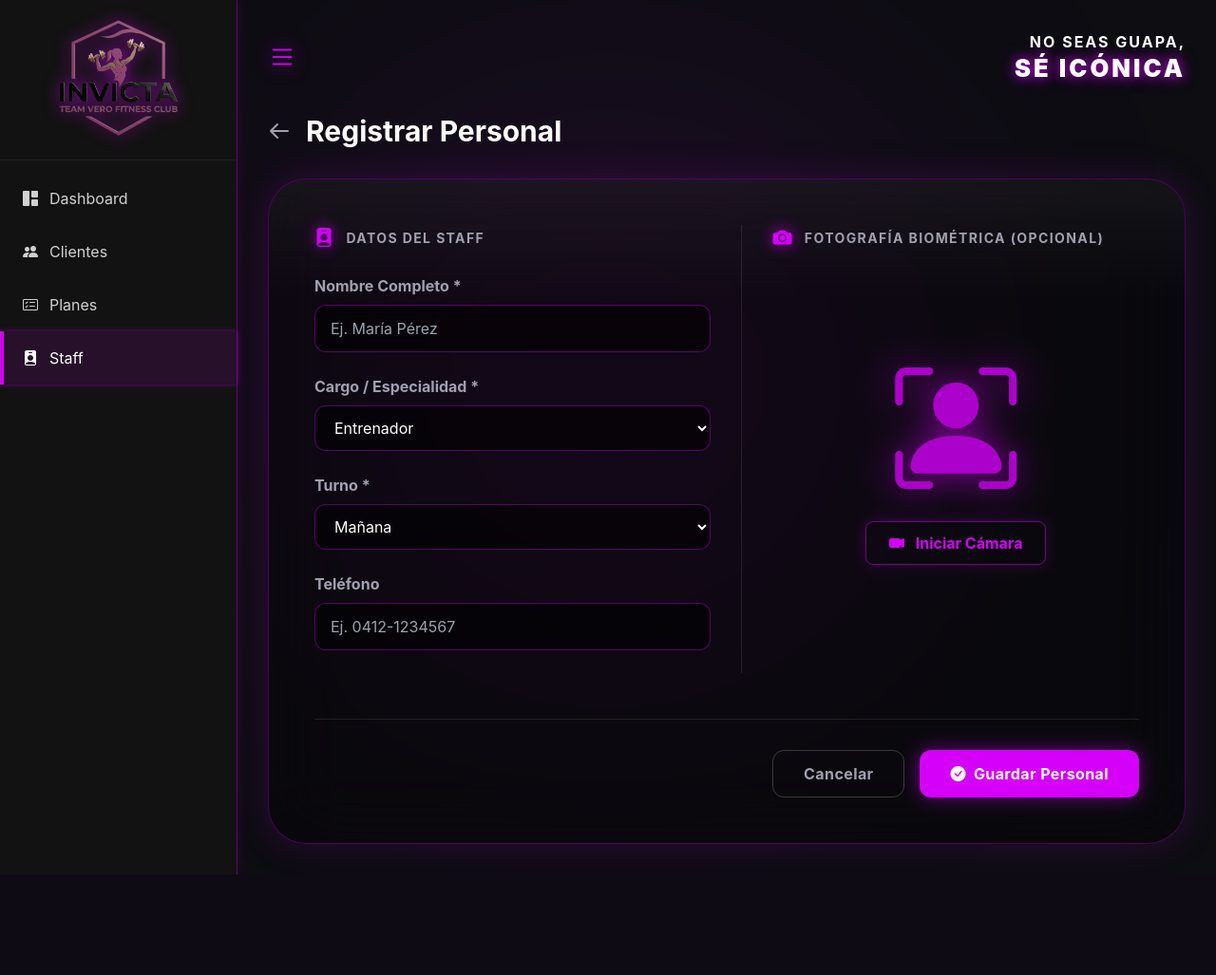
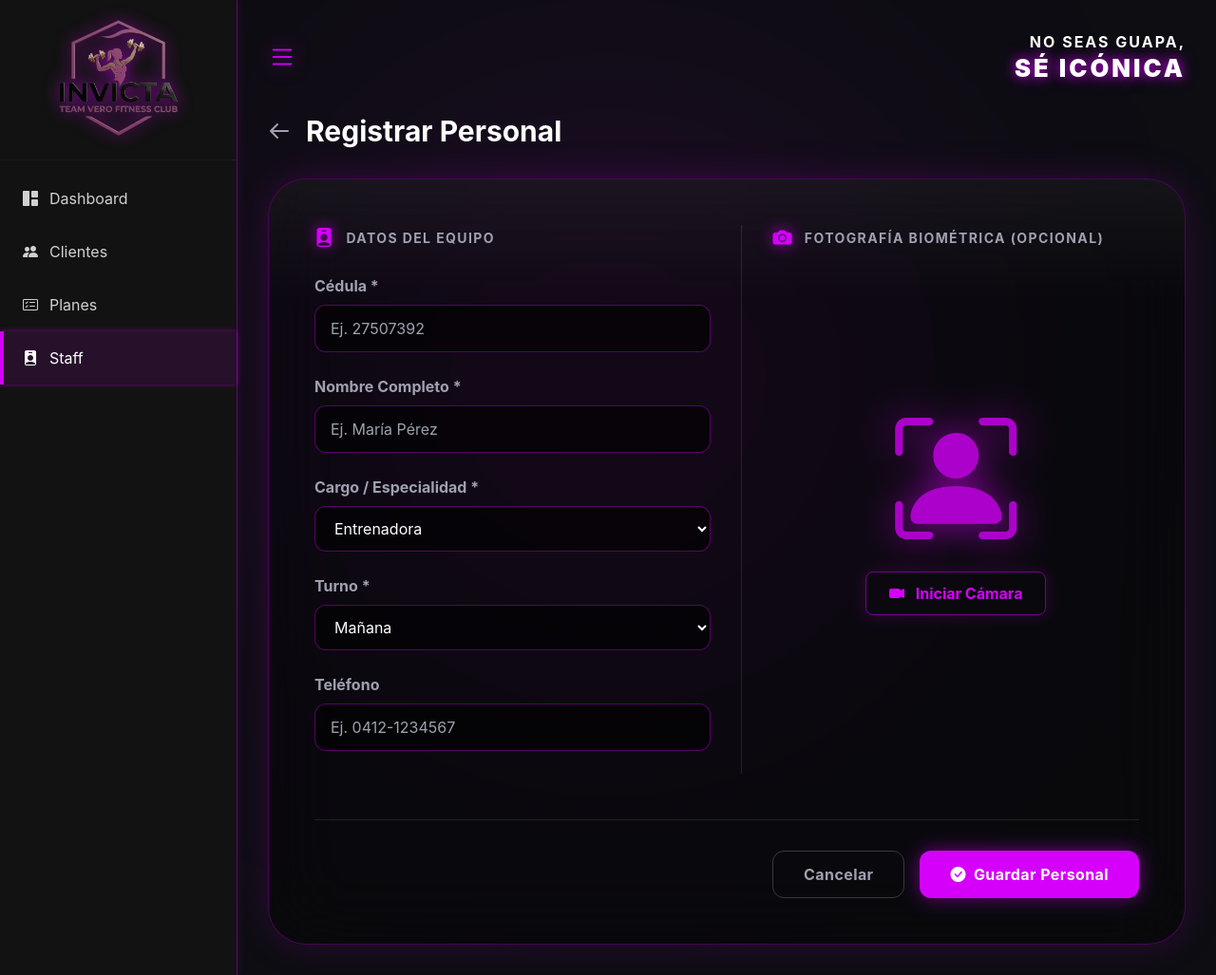
Before and after one commit to chui24/invicta-gym, a Django app: page /personal/crear/ in a window 1280 px wide. Shown: the whole page at 95% size. Before the commit the page ends 921 px from the top, so only its background shows below. Run offline with Django 5.2, Linux system fonts and the light colour scheme; style sheets or scripts are compiled from the project's sources.

Commit message:
feat: Añadir campo cédula al personal, cambiar Staff por Equipo y ajustar cargos

```diff
--- a/gym/forms.py
+++ b/gym/forms.py
@@ -81,8 +81,9 @@ class PersonalForm(forms.ModelForm):
 
     class Meta:
         model = Personal
-        fields = ['nombre_completo', 'cargo_especialidad', 'turno', 'telefono']
+        fields = ['cedula', 'nombre_completo', 'cargo_especialidad', 'turno', 'telefono']
         widgets = {
+            'cedula': forms.TextInput(attrs={'class': TW_INPUT_CLASS, 'placeholder': 'Ej. 27507392'}),
             'nombre_completo': forms.TextInput(attrs={'class': TW_INPUT_CLASS, 'placeholder': 'Ej. María Pérez'}),
             'cargo_especialidad': forms.Select(attrs={'class': TW_SELECT_CLASS}),
             'turno': forms.Select(attrs={'class': TW_SELECT_CLASS}),
--- a/gym/models.py
+++ b/gym/models.py
@@ -129,7 +129,7 @@ class Asistencia(models.Model):
         if self.cliente:
             return f"Asistencia Cliente: {self.cliente.nombre} - {self.fecha_hora_entrada.strftime('%Y-%m-%d %H:%M')}"
         elif self.personal:
-            return f"Asistencia Staff: {self.personal.nombre_completo} - {self.fecha_hora_entrada.strftime('%Y-%m-%d %H:%M')}"
+            return f"Asistencia Equipo: {self.personal.nombre_completo} - {self.fecha_hora_entrada.strftime('%Y-%m-%d %H:%M')}"
         return f"Asistencia Desconocida - {self.fecha_hora_entrada.strftime('%Y-%m-%d %H:%M')}"
 
 class Personal(models.Model):
@@ -140,15 +140,16 @@ class Personal(models.Model):
     ]
 
     CARGO_CHOICES = [
+        ('Entrenadora', 'Entrenadora'),
         ('Entrenador', 'Entrenador'),
         ('Recepcionista', 'Recepcionista'),
-        ('Mantenimiento', 'Mantenimiento'),
         ('Gerencia', 'Gerencia'),
         ('Otro', 'Otro'),
     ]
 
+    cedula = models.CharField(max_length=20, unique=True, null=True, blank=True)
     nombre_completo = models.CharField(max_length=150)
-    cargo_especialidad = models.CharField(max_length=50, choices=CARGO_CHOICES, default='Entrenador')
+    cargo_especialidad = models.CharField(max_length=50, choices=CARGO_CHOICES, default='Entrenadora')
     turno = models.CharField(max_length=20, choices=TURNO_CHOICES, default='Mañana')
     telefono = models.CharField(max_length=20, blank=True, null=True)
     foto_perfil = models.ImageField(upload_to='personal/', blank=True, null=True)
--- a/gym/views.py
+++ b/gym/views.py
@@ -479,11 +479,11 @@ def validar_rostro(request):
                     'cliente': {
                         'id': mejor_match.id,
                         'nombre': mejor_match.nombre_completo,
-                        'cedula': mejor_match.cargo_especialidad,
+                        'cedula': mejor_match.cedula if mejor_match.cedula else 'N/A',
                         'foto': mejor_match.foto_perfil.url if mejor_match.foto_perfil else None
                     },
                     'suscripcion': {
-                        'plan': 'Staff',
+                        'plan': 'Equipo',
                         'fecha_inscripcion': 'N/A',
                         'fecha_vencimiento': 'N/A',
                         'metodo_pago_usual': 'N/A',
--- a/templates/gym/asistencia_list.html
+++ b/templates/gym/asistencia_list.html
@@ -48,7 +48,7 @@
                                         </div>
                                         {% endif %}
                                         <div>
-                                            <h6 class="m-0 font-bold text-lg">{{ asistencia.personal.nombre_completo }} <span class="ml-2 text-xs font-medium px-2 py-0.5 rounded-full bg-green-500/20 text-green-400 border border-green-500/30 inline-block align-middle">Staff</span></h6>
+                                            <h6 class="m-0 font-bold text-lg">{{ asistencia.personal.nombre_completo }} <span class="ml-2 text-xs font-medium px-2 py-0.5 rounded-full bg-green-500/20 text-green-400 border border-green-500/30 inline-block align-middle">Equipo</span></h6>
                                             <small class="text-brand-muted">{{ asistencia.personal.cargo_especialidad }} - Turno: {{ asistencia.personal.turno }}</small>
                                         </div>
                                     {% endif %}
@@ -57,6 +57,8 @@
                             <td class="py-4 px-6 text-brand-muted">
                                 {% if asistencia.cliente %}
                                     {{ asistencia.cliente.cedula }}
+                                {% elif asistencia.personal %}
+                                    {{ asistencia.personal.cedula|default:"<span class='text-gray-500 italic'>N/A</span>"|safe }}
                                 {% else %}
                                     <span class="text-gray-500 italic">N/A</span>
                                 {% endif %}
--- a/templates/gym/personal_form.html
+++ b/templates/gym/personal_form.html
@@ -39,8 +39,14 @@
                     <!-- Columna de Datos del Staff -->
                     <div class="w-full lg:w-1/2 relative z-10">
                         <h5 class="mb-6 text-brand-muted font-bold text-sm uppercase tracking-widest flex items-center">
-                            <i class="bi bi-person-badge-fill text-brand-accent text-xl mr-3 drop-shadow-[0_0_8px_rgba(213,0,249,0.8)]"></i> DATOS DEL STAFF
+                            <i class="bi bi-person-badge-fill text-brand-accent text-xl mr-3 drop-shadow-[0_0_8px_rgba(213,0,249,0.8)]"></i> DATOS DEL EQUIPO
                         </h5>
+
+                        <div class="mb-6">
+                            <label for="{{ form.cedula.id_for_label }}" class="block mb-2 text-brand-muted font-bold">Cédula *</label>
+                            {{ form.cedula }}
+                            {{ form.cedula.errors }}
+                        </div>
 
                         <div class="mb-6">
                             <label for="{{ form.nombre_completo.id_for_label }}" class="block mb-2 text-brand-muted font-bold">Nombre Completo *</label>
```
Also changed, not shown: gym/migrations/0007_personal_cedula_alter_personal_cargo_especialidad.py (added).
